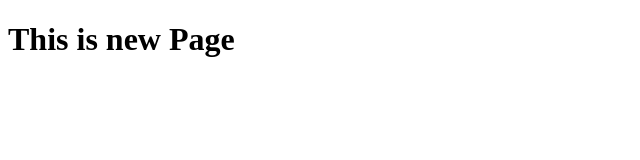
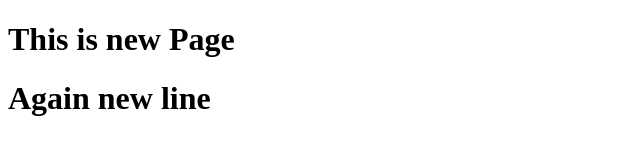
Before and after one commit to silver107u/devopsAL2, a plain HTML site: page mypage.html in a window 1280 px wide. Shown: the whole page, without its empty margins (0-640 px from the left). Drawn offline with Linux system fonts and the light colour scheme.

Commit message:
Master: mypage have new line
The new line added

```diff
--- a/mypage.html
+++ b/mypage.html
@@ -7,6 +7,7 @@
 
 <body>
     <h1 color="blue">This is new Page</h1>
+    <h1>Again new line </h1>
 </body>
 
 </html>
```
